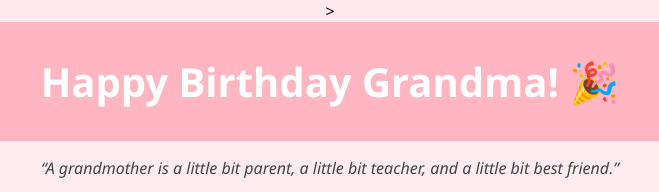
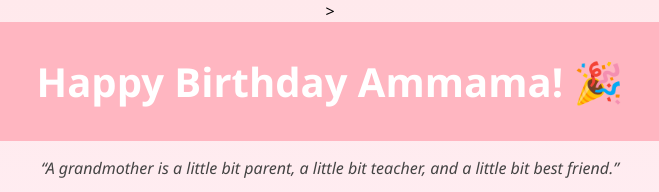
Before and after one commit to StarryExplorers/B-Day-App, a plain HTML site: page index.html in a window 1280 px wide. Shown: the top 192 px of the page, 310-969 px from the left. Drawn offline with Linux system fonts and the light colour scheme.

Commit message:
Update index.html

```diff
--- a/index.html
+++ b/index.html
@@ -4,7 +4,7 @@
 <head>
   <meta charset="UTF-8">
   <meta name="viewport" content="width=device-width, initial-scale=1.0">
-  <title>Happy Birthday Grandma 🎉</title>
+  <title>Happy Birthday Ammama!🎉</title>
   <style>
     body {
       margin: 0;
@@ -77,7 +77,7 @@
   </style>
 </head>
 <body>
-  <header>Happy Birthday Grandma! 🎉</header>
+  <header>Happy Birthday Ammama! 🎉</header>
 
   <p class="quote">“A grandmother is a little bit parent, a little bit teacher, and a little bit best friend.”</p>
 
```
